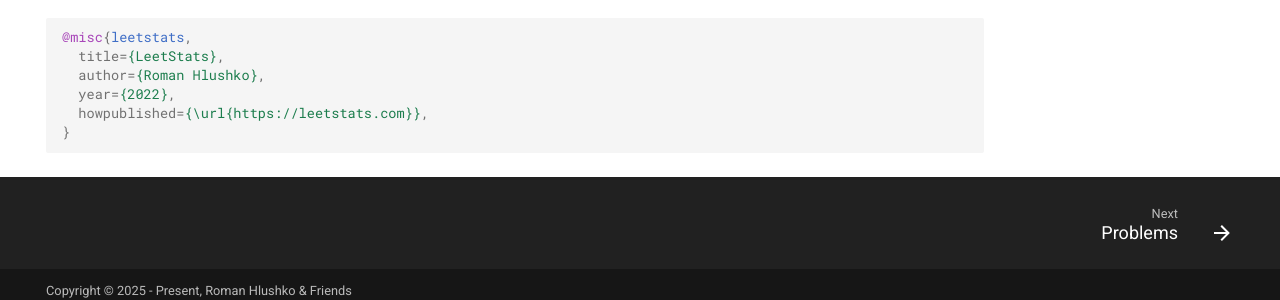
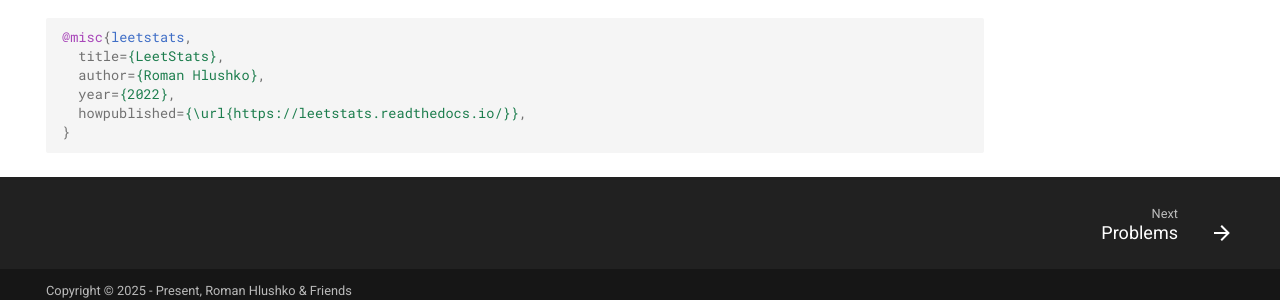
Before and after one commit to roma-glushko/leetstats, an MkDocs documentation site: the page built from docs/index.md, in a window 1280 px wide and 900 px high, scrolled down 558 px. Shown: the part 566-866 px from the top of the window. Built offline with MkDocs 1.6.1 and Material for MkDocs 9.7.7, drawn with Linux system fonts in a browser that asks for light colours; comment, search, counter and statistics services are not loaded; part of the change alters nothing that is shown.

Commit message:
Fixed the URLs

````diff
--- a/docs/index.md
+++ b/docs/index.md
@@ -45,6 +45,6 @@ If you want to mention LeetStats in your papers, please cite it as follows:
   title={LeetStats},
   author={Roman Hlushko},
   year={2022},
-  howpublished={\url{https://leetstats.com}},
+  howpublished={\url{https://leetstats.readthedocs.io/}},
 }
 ```
--- a/mkdocs.yml
+++ b/mkdocs.yml
@@ -38,6 +38,7 @@ theme:
     - navigation.sections
     - navigation.expand
 
+site_author: Roman Hlushko
 repo_url: https://github.com/roma-glushko/leetstats
 repo_name: roma-glushko/leetstats
 edit_uri: edit/main/docs/
````
